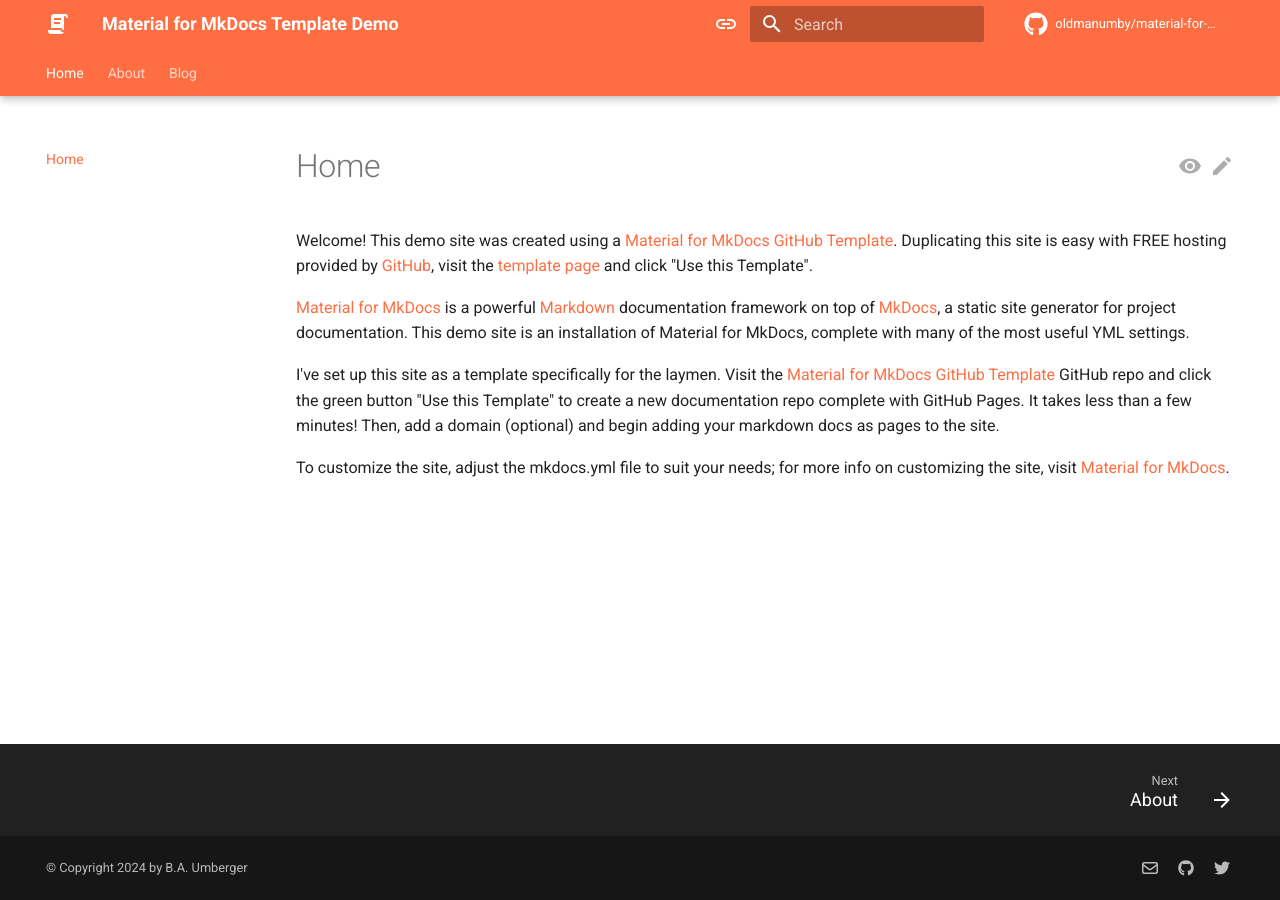
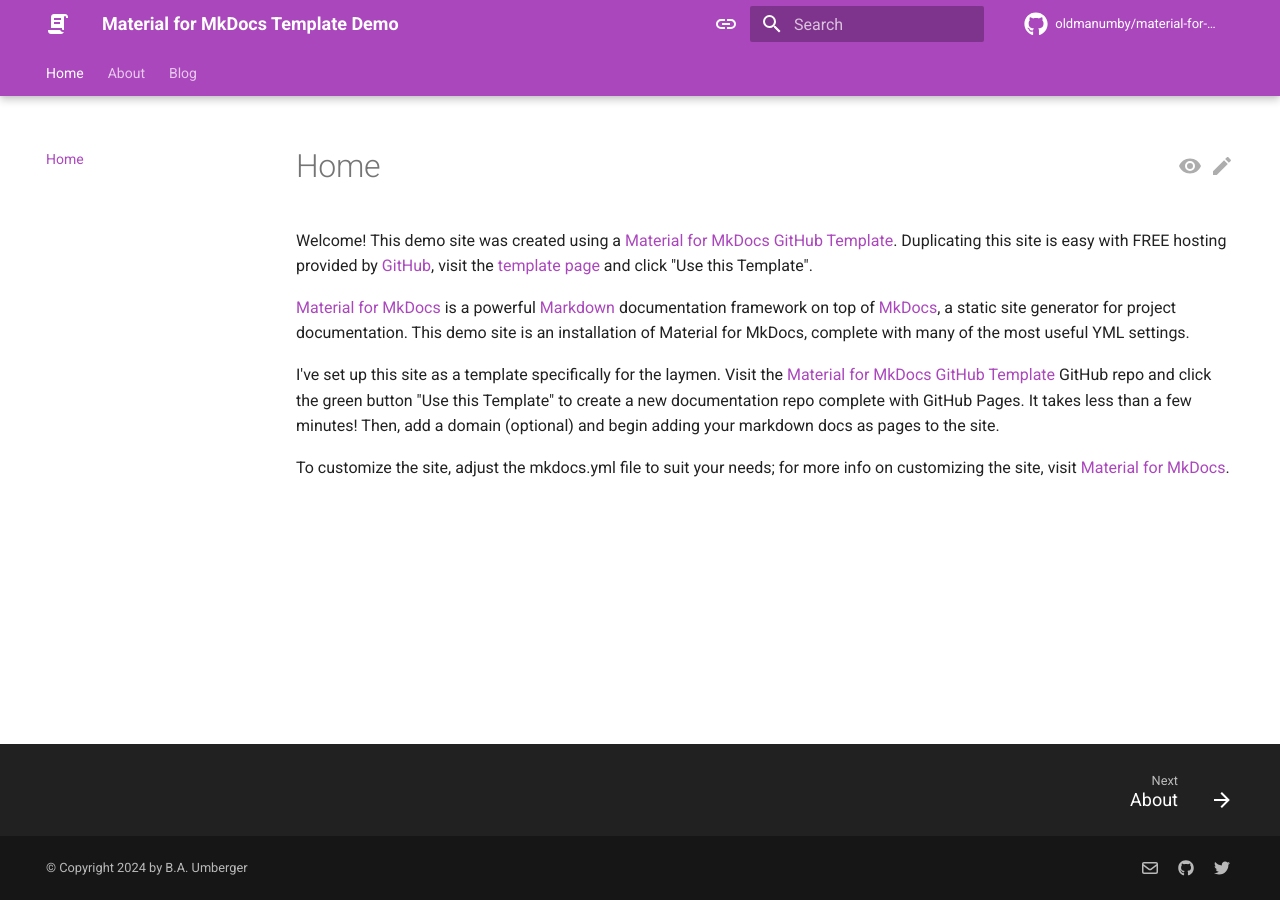
Before and after one commit to OldManUmby/material-for-mkdocs-template, an MkDocs documentation site: the page built from docs/index.md, in a window 1280 px wide. Built offline with MkDocs 1.6.1 and Material for MkDocs 9.7.7, drawn with Linux system fonts in a browser that asks for light colours; comment, search, counter and statistics services are not loaded.

Commit message:
Updated YML

```diff
--- a/mkdocs.yml
+++ b/mkdocs.yml
@@ -51,15 +51,15 @@
         name: Switch to light mode
     - media: "(prefers-color-scheme: light)"
       scheme: default
-      primary: deep orange
-      accent: orange
+      primary: purple
+      accent: blue
       toggle:
         icon: material/toggle-switch
         name: Switch to dark mode
     - media: "(prefers-color-scheme: dark)"
       scheme: slate
-      primary: deep orange
-      accent: orange
+      primary: purple
+      accent: blue
       toggle:
         icon: material/toggle-switch-off
         name: Switch to system preference
```
